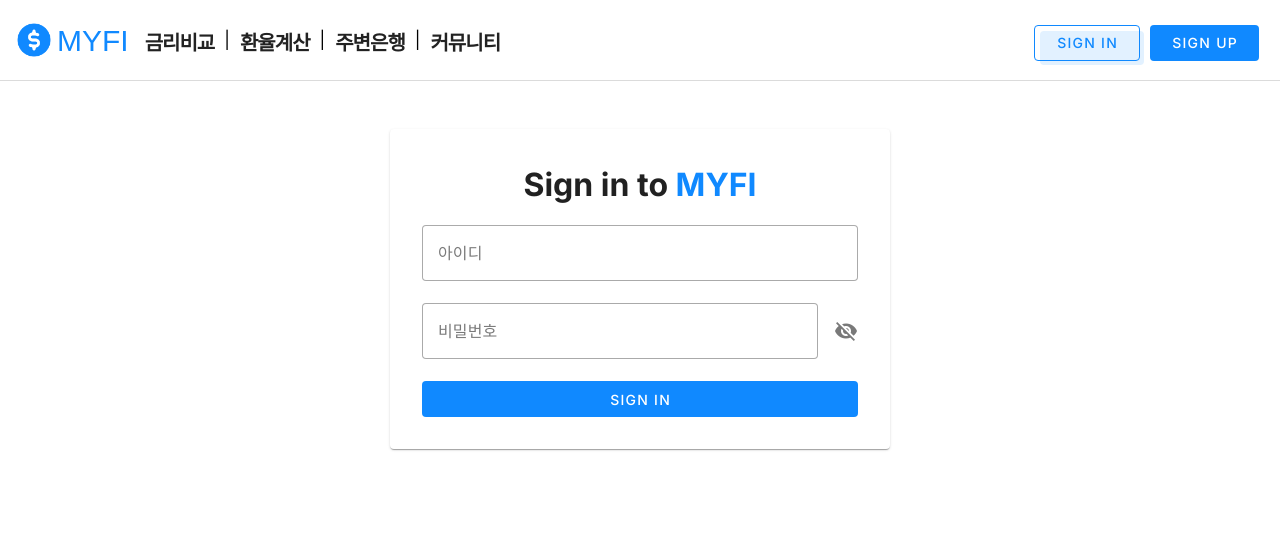
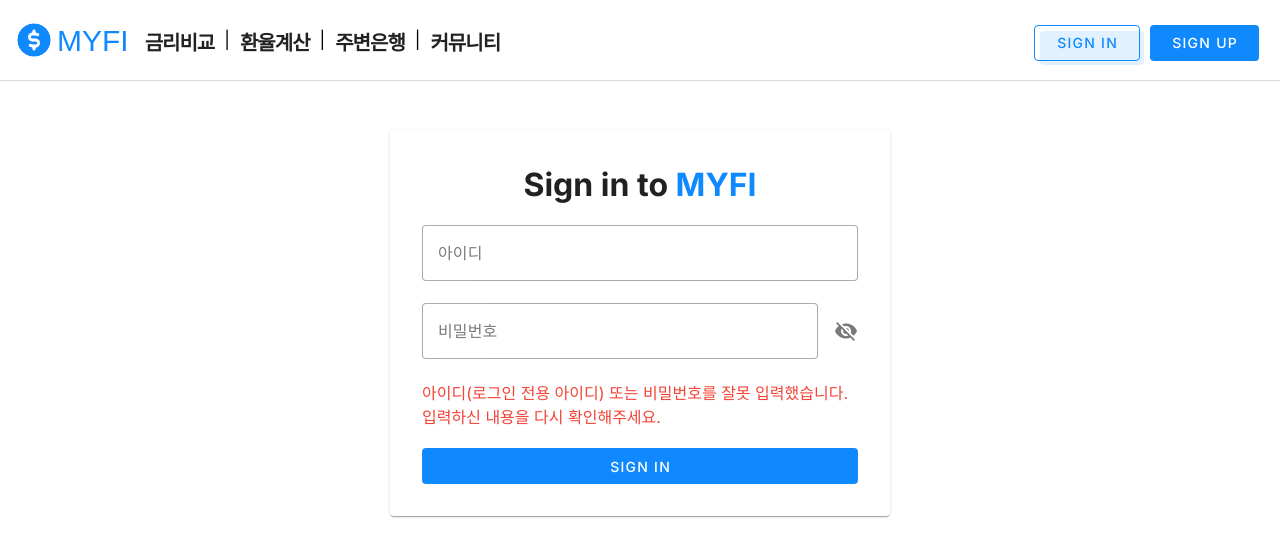
Before and after one commit to Nahaeran/MYFI_front, a Vue app: page /signin in a window 1280 px wide. Both pictures are taken after a click on the button "SIGN IN". Shown: the top 556 px of the page. Built offline with nearby package versions, Linux system fonts and the light colour scheme; no server answers; a web font is replaced by a local one.

Commit message:
feat: 로그인 잘못된 요청 시 에러 메세지 출력

```diff
--- a/src/stores/users.js
+++ b/src/stores/users.js
@@ -47,9 +47,11 @@ export const useUserStore = defineStore('users', () => {
       .then((res) => {
         token.value = res.data.key
         router.push({ name: 'home' })
+        return true
       })
       .catch((err) => {
-        console.log(err)
+        console.clear()
+        return false
       })
   }
 
--- a/src/views/SignInView.vue
+++ b/src/views/SignInView.vue
@@ -8,13 +8,18 @@ const show = ref(false)
 
 const username = ref('')
 const password = ref('')
+const isRight = ref(true)
 
 const logIn = function () {
   const payload = {
     username: username.value,
     password: password.value
   }
-  userStore.logIn(payload)
+  isRight.value = userStore.logIn(payload)
+
+  if (!isRight.value) {
+    username.value = password.value = ''
+  }
 }
 </script>
 
@@ -38,7 +43,10 @@ const logIn = function () {
         v-model="password"
         @click:append="show = !show"
       ></v-text-field>
-
+      <div v-if="!isRight" class="warning text-red">
+        <p>아이디(로그인 전용 아이디) 또는 비밀번호를 잘못 입력했습니다.</p>
+        <p>입력하신 내용을 다시 확인해주세요.</p>
+      </div>
       <v-btn
         block
         variant="flat"
@@ -62,4 +70,9 @@ const logIn = function () {
 form {
   margin-top: 1rem;
 }
+
+.warning {
+  text-align: start;
+  margin-bottom: 1.2rem;
+}
 </style>
```
